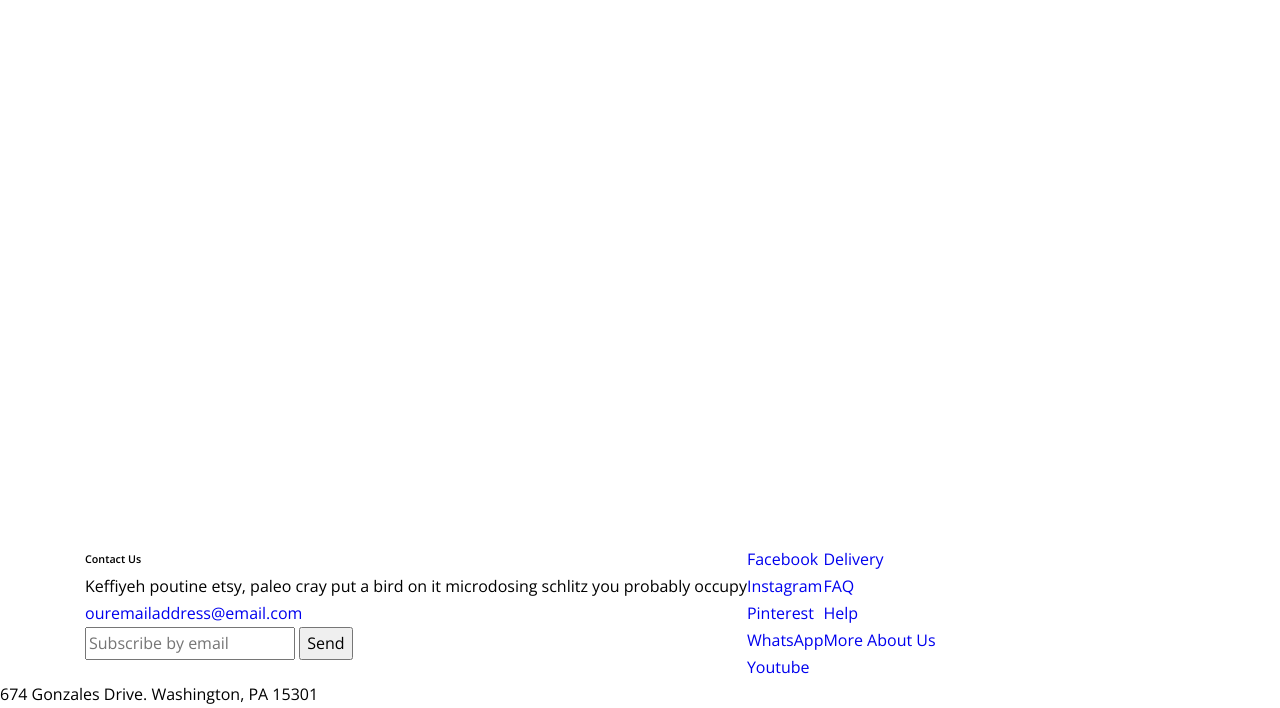
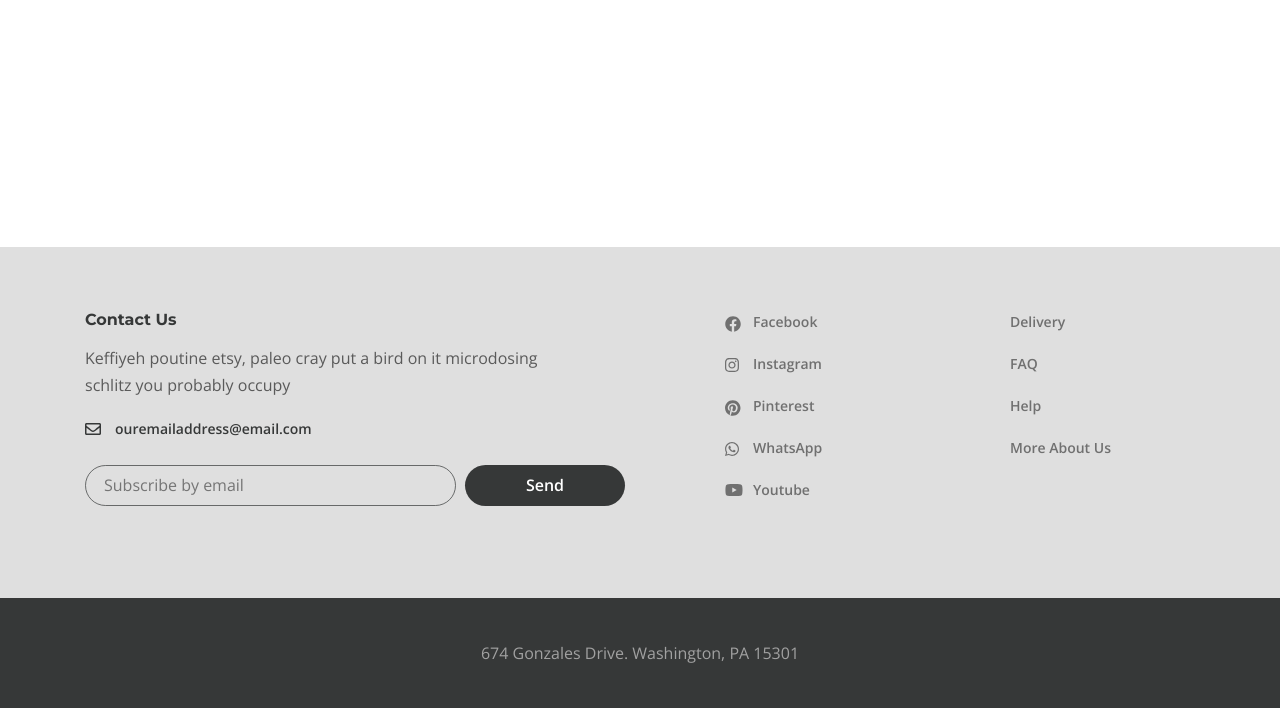
Before and after one commit to Aurinkoinen87/html.scss.gulp, a website: page app/index.html in a window 1280 px wide. Shown: the part 92-800 px from the top of the page. Drawn offline with nearby package versions, Linux system fonts and the light colour scheme.

Commit message:
header & footer

```diff
--- a/app/index.html
+++ b/app/index.html
@@ -74,19 +74,19 @@
 
             <ul class="footer__social">
               <li class="footer__social-item">
-                <a class="footer__social-link" href="#">Facebook</a>
+                <a class="footer__social-link footer__social-link--facebook" href="#">Facebook</a>
               </li>
               <li class="footer__social-item">
-                <a class="footer__social-link" href="#">Instagram</a>
+                <a class="footer__social-link footer__social-link--instagram" href="#">Instagram</a>
               </li>
               <li class="footer__social-item">
-                <a class="footer__social-link" href="#">Pinterest</a>
+                <a class="footer__social-link footer__social-link--pinterest" href="#">Pinterest</a>
               </li>
               <li class="footer__social-item">
-                <a class="footer__social-link" href="#">WhatsApp</a>
+                <a class="footer__social-link footer__social-link--whatsApp" href="#">WhatsApp</a>
               </li>
               <li class="footer__social-item">
-                <a class="footer__social-link" href="#">Youtube</a>
+                <a class="footer__social-link footer__social-link--youtube" href="#">Youtube</a>
               </li>
             </ul>
 
@@ -112,7 +112,9 @@
       </div>
 
       <div class="footer__copyright">
-        674 Gonzales Drive. Washington, PA 15301
+        <div class="container">
+          <p>674 Gonzales Drive. Washington, PA 15301</p>
+        </div>
       </div>
 
     </footer>
--- a/app/scss/_global.scss
+++ b/app/scss/_global.scss
@@ -1,11 +1,15 @@
 html,
+body {
+  height: 100%;
+}
+
 body {
   height: 100%;
   font-family: 'Open Sans', sans-serif;
   font-weight: 400;
   font-size: 16px;
   line-height: 27px;
-  color: $black;
+  color: $grey-text-main;
 }
 
 .wrapper {
--- a/app/scss/_reset.scss
+++ b/app/scss/_reset.scss
@@ -10,6 +10,7 @@ ol[class] {
 }
 
 body,
+a,
 h1,
 h2,
 h3,
@@ -21,6 +22,7 @@ ol,
 ul,
 li {
   margin: 0;
+  font-size: inherit;
 }
 
 ul[class] {
--- a/app/scss/_vars.scss
+++ b/app/scss/_vars.scss
@@ -1,9 +1,8 @@
-
-$black: #363838;
-// $grey: ;
-
-
 %title-font {
   font-family: 'Montserrat', sans-serif;
   font-weight: 700;
 }
+
+$black: #363838;
+$grey-text-main: #5A5A5A;
+$grey-text-second: #707070;
--- a/app/scss/style.scss
+++ b/app/scss/style.scss
@@ -1,6 +1,6 @@
+@import 'vars';
 @import 'global';
 @import 'reset';
-@import 'vars';
 @import url("https://fonts.googleapis.com/css?family=Open+Sans:regular,600,300italic&display=swap");
 @import url("https://fonts.googleapis.com/css?family=Montserrat:700&display=swap");
 
@@ -31,6 +31,7 @@
     }
     &-link {
       @extend %title-font;
+      color: $black;
       opacity: .9;
     }
   }
@@ -52,8 +53,133 @@
 
 
 .footer {
-
+  &__content {
+    background: #DFDFDF;
+    padding: 61px 0 80px;
+  }
   &__inner {
     display: flex;
+    justify-content: space-between;
+  }
+  &__contact {
+    width: 540px;
+    &-title {
+      @extend %title-font;
+      font-size: 16px;
+      line-height: 23px;
+      margin-bottom: 14px;
+      color: $black;
+    }
+    &-text {
+      margin-bottom: 16px;
+      max-width: 476px;
+    }
+    &-email {
+      color: $black;
+      display: inline-block;
+      font-weight: 600;
+      font-size: 14px;
+      margin-bottom: 23px;
+      padding-left: 30px;
+      position: relative;
+      &:before {
+        content: '';
+        position: absolute;
+        background-image: url(../img/envelope.svg);
+        top: 8px;
+        left: 0;
+        width: 16px;
+        height: 12px;
+      }
+    }
+  }
+  .subscription {
+    display: flex;
+    &__input {
+      width: 100%;
+      padding: 6px 10px 6px 18px;
+      border-radius: 21px;
+      border: 1px solid rgba($black, .7);
+      background-color: transparent;
+      &:placeholder {
+        color:#A1A1A1;
+      }
+    }
+    &__btn {
+      margin-left: 9px;
+      background-color: $black;
+      border: none;
+      font-weight: 600;
+      color: #fff;
+      border-radius: 21px;
+      min-width: 160px;
+      padding: 6px 12px;
+      cursor: pointer;
+    }
+  }
+
+  &__social {
+    margin-right: auto;
+    margin-left: 100px;
+    width: 125px;
+    &-link {
+      padding-left: 28px;
+      position: relative;
+      &:before {
+        content: '';
+        position: absolute;
+        left: 0;
+        top: 8px;
+      }
+    }
+  }
+
+  &__social-link--facebook:before {
+    background-image: url(../img/facebook.svg);
+    height: 16px;
+    width: 16px;
+  }
+  &__social-link--instagram:before {
+    background-image: url(../img/instagram.svg);
+    height: 15px;
+    width: 14px;
+  }
+  &__social-link--pinterest:before {
+    background-image: url(../img/pinterest.svg);
+    height: 16px;
+    width: 16px;
+  }
+  &__social-link--whatsApp:before {
+    background-image: url(../img/whatsApp.svg);
+    height: 14px;
+    width: 14px;
+  }
+  &__social-link--youtube:before {
+    background-image: url(../img/youtube.svg);
+    height: 12px;
+    width: 18px;
+  }
+
+  &__menu {
+    margin-right: 60px;
+    width: 125px;
+  }
+
+  &__social-link,
+  &__menu-link {
+    display: inline-block;
+    color: $grey-text-second;
+    font-weight: 600;
+    font-size: 14px;
+    margin-bottom: 15px;
+  }
+
+
+
+  &__copyright {
+    background-color: $black;
+    text-align: center;
+    color: #A1A1A1;
+    padding: 42px 0 41px;
   }
 }
```
Also changed, not shown: app/css/style.min.css, app/img/envelope.svg (added), app/img/facebook.svg (added), app/img/instagram.svg (added), app/img/pinterest.svg (added), app/img/whatsapp.svg (added), app/img/youtube.svg (added).
